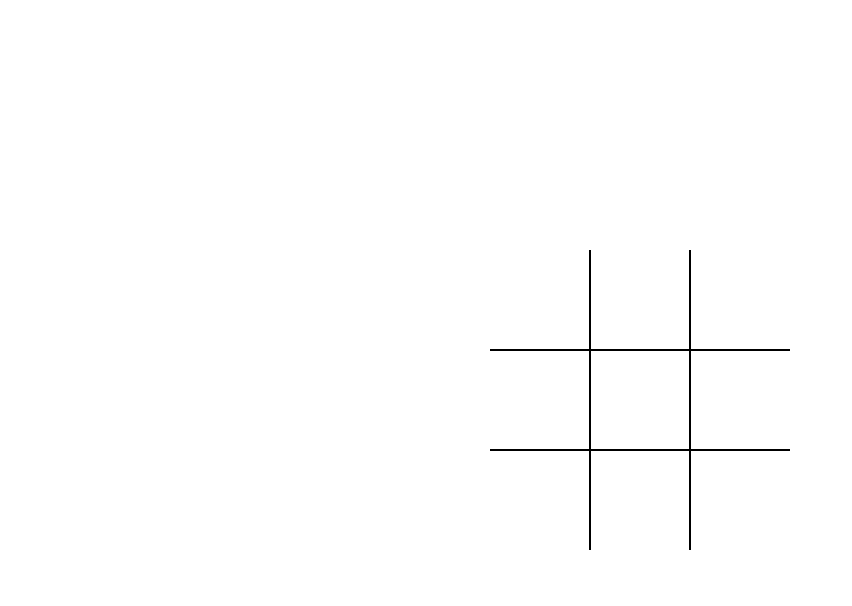
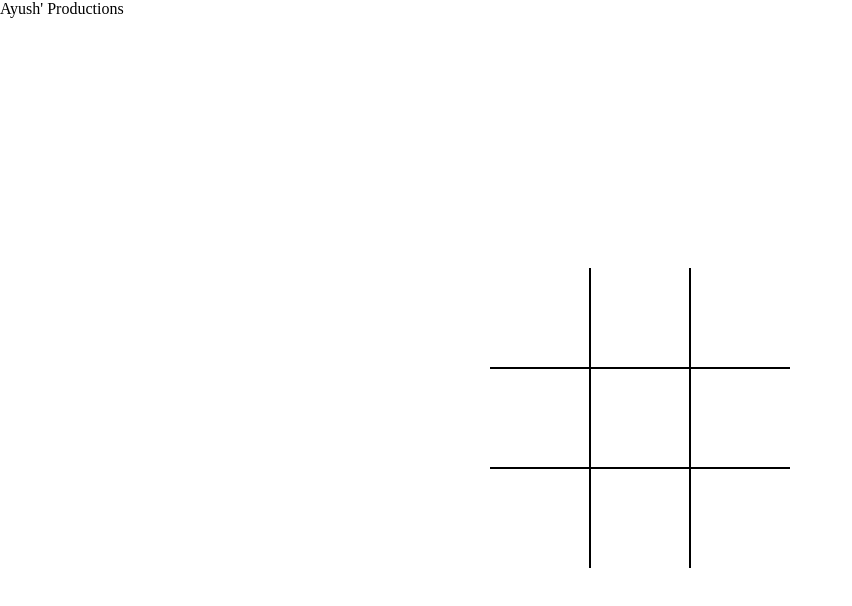
Before and after one commit to ayush-dedhia25/tick-tak-toe.github.io, a plain HTML site: page index.html in a window 1280 px wide. Shown: the whole page, without its empty margins (0-852 px from the left). Drawn offline with Linux system fonts and the light colour scheme.

Commit message:
Update index.html

```diff
--- a/index.html
+++ b/index.html
@@ -8,6 +8,9 @@
    <link rel="stylesheet" href="style.css">
 </head>
 <body>
+   <nav>
+      <a>Ayush' Productions</a>
+   </nav>
    <div class="board" id="board">
       <div class="cell" data-cell></div>
       <div class="cell" data-cell></div>
```
